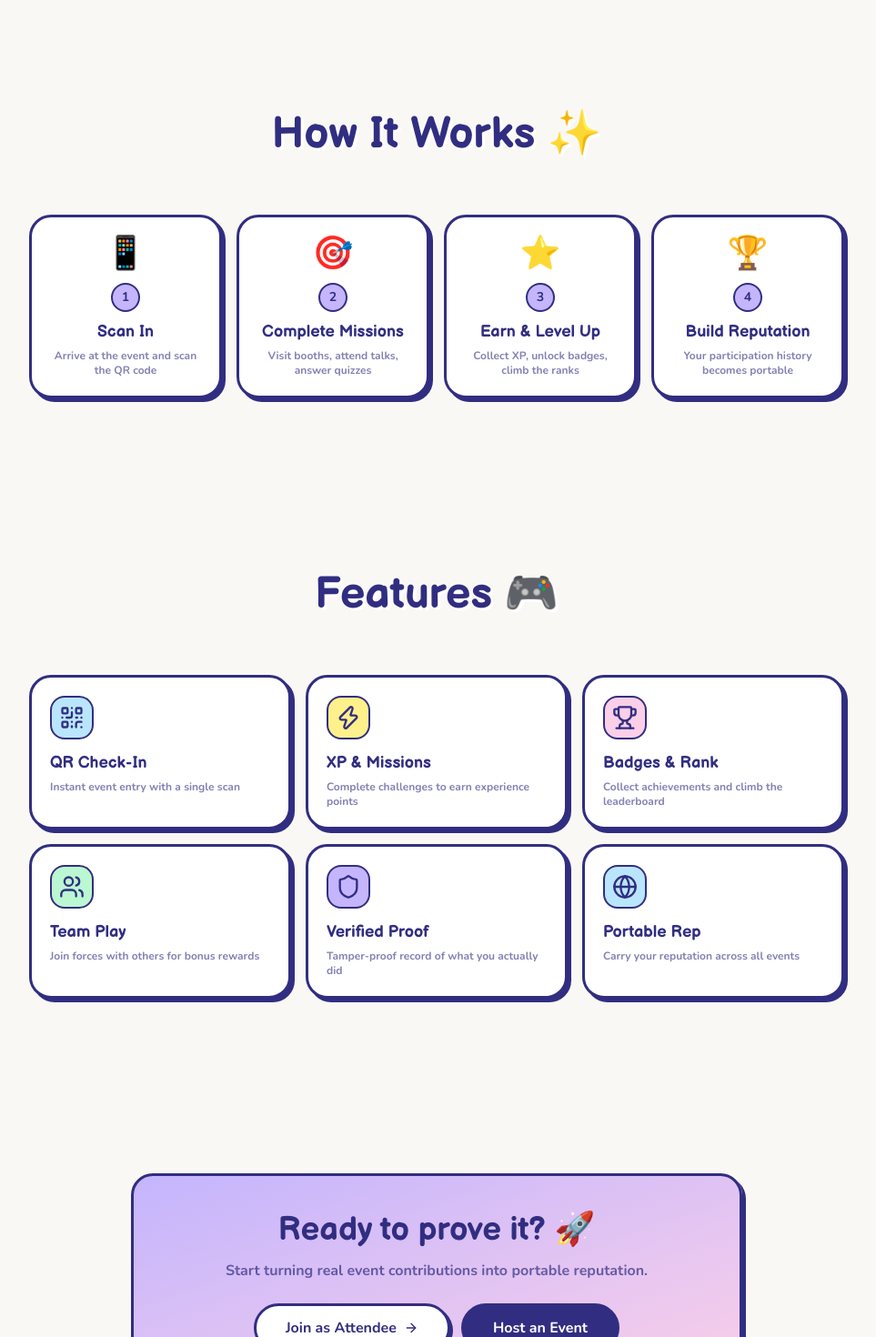
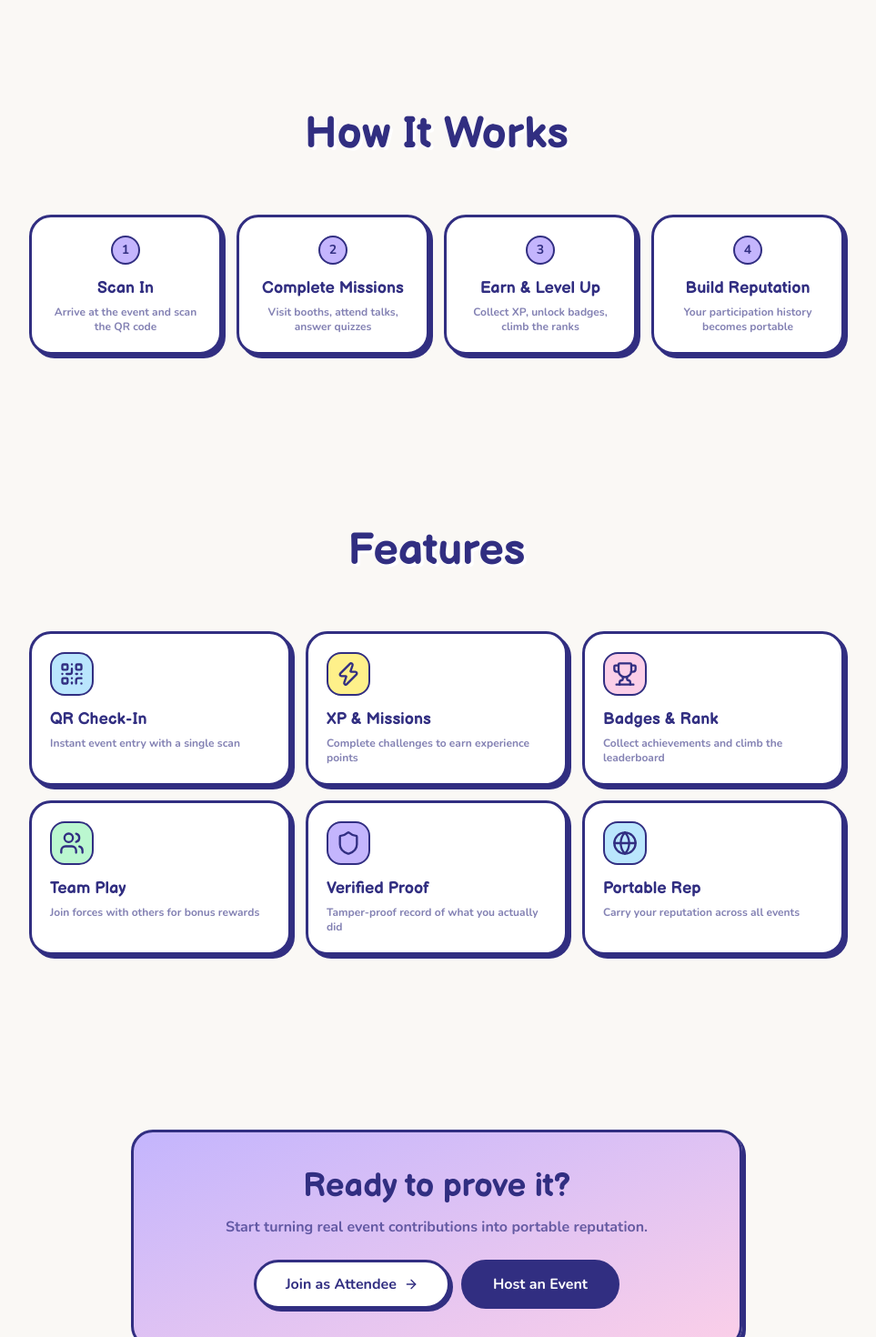
Before and after one commit to JWattjr/Reality-bridge, a Next.js app: page / in a window 1280 px wide. Shown: the part 1200-2670 px from the top of the page at 91% size, without its empty margins (160-1123 px from the left). Built offline with nearby package versions, Linux system fonts and the light colour scheme; no server answers.

Commit message:
Remove homepage decorative icons

```diff
--- a/src/app/page.tsx
+++ b/src/app/page.tsx
@@ -19,10 +19,10 @@ const FEATURES = [
 ];
 
 const STEPS = [
-  { step: "1", title: "Scan In", description: "Arrive at the event and scan the QR code", emoji: "📱" },
-  { step: "2", title: "Complete Missions", description: "Visit booths, attend talks, answer quizzes", emoji: "🎯" },
-  { step: "3", title: "Earn & Level Up", description: "Collect XP, unlock badges, climb the ranks", emoji: "⭐" },
-  { step: "4", title: "Build Reputation", description: "Your participation history becomes portable", emoji: "🏆" },
+  { step: "1", title: "Scan In", description: "Arrive at the event and scan the QR code" },
+  { step: "2", title: "Complete Missions", description: "Visit booths, attend talks, answer quizzes" },
+  { step: "3", title: "Earn & Level Up", description: "Collect XP, unlock badges, climb the ranks" },
+  { step: "4", title: "Build Reputation", description: "Your participation history becomes portable" },
 ];
 
 const HERO_WORDS = ["PARTICIPATION", "CONTRIBUTION", "REPUTATION"];
@@ -143,7 +143,7 @@ export default function Home() {
             className="font-display text-4xl md:text-5xl font-bold text-center mb-10 sm:mb-16"
             style={{ textShadow: "3px 3px 0px #fff" }}
           >
-            How It Works ✨
+            How It Works
           </motion.h2>
 
           <div className="grid grid-cols-1 min-[420px]:grid-cols-2 md:grid-cols-4 gap-3 sm:gap-4">
@@ -156,8 +156,7 @@ export default function Home() {
                 transition={{ delay: i * 0.1 }}
                 className="bubbly-card p-4 sm:p-5 bg-white text-center"
               >
-                <div className="text-4xl mb-3">{s.emoji}</div>
-                <div className="w-8 h-8 mx-auto rounded-full bg-[var(--color-pastel-purple)] border-2 border-[var(--color-primary-900)] flex items-center justify-center font-bold text-sm mb-2">
+                <div className="w-8 h-8 mx-auto rounded-full bg-[var(--color-pastel-purple)] border-2 border-[var(--color-primary-900)] flex items-center justify-center font-bold text-sm mb-3">
                   {s.step}
                 </div>
                 <h3 className="font-display font-bold text-lg">{s.title}</h3>
@@ -177,7 +176,7 @@ export default function Home() {
             className="font-display text-4xl md:text-5xl font-bold text-center mb-10 sm:mb-16"
             style={{ textShadow: "3px 3px 0px #fff" }}
           >
-            Features 🎮
+            Features
           </motion.h2>
 
           <div className="grid gap-3 sm:grid-cols-2 md:grid-cols-3 sm:gap-4">
@@ -212,7 +211,7 @@ export default function Home() {
           viewport={{ once: true }}
           className="max-w-2xl mx-auto bubbly-card p-6 sm:p-10 bg-gradient-to-br from-[var(--color-pastel-purple)] to-[var(--color-pastel-pink)] text-center"
         >
-          <h2 className="font-display text-3xl md:text-4xl font-bold mb-3">Ready to prove it? 🚀</h2>
+          <h2 className="font-display text-3xl md:text-4xl font-bold mb-3">Ready to prove it?</h2>
           <p className="font-bold opacity-70 mb-6">Start turning real event contributions into portable reputation.</p>
           <div className="flex flex-col sm:flex-row gap-3 justify-center">
             <Link href="/app" className="bg-white px-8 py-3 rounded-full border-3 border-[var(--color-primary-900)] font-bold shadow-[3px_3px_0px_0px_#312e81] hover:translate-y-0.5 hover:shadow-[1px_1px_0px_0px_#312e81] transition-all flex items-center justify-center gap-2">
```
